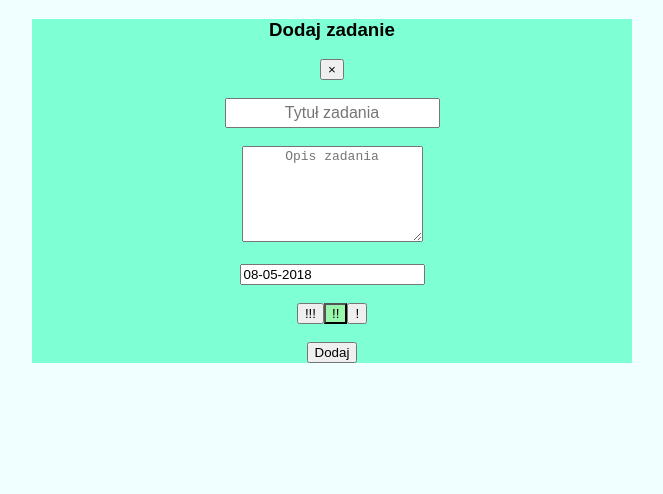
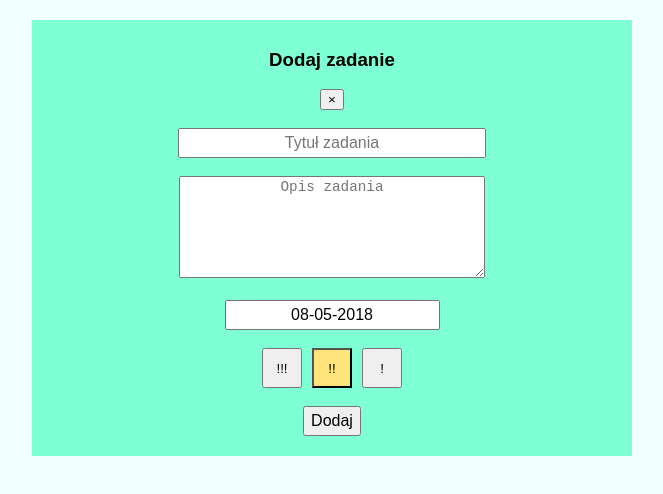
Before and after one commit to jarek-figura/gentlemen-app, a React (Create React App) app: page / in a window 1280 px wide. Both pictures are taken after a click on the button "Dodaj zadanie". Shown: the top 494 px of the page, without its empty margins (308-971 px from the left). Built offline with nearby package versions, Linux system fonts and the light colour scheme.

Commit message:
WIP: css added

```diff
--- a/src/components/AddTaskPopup/AddTaskPopup.css
+++ b/src/components/AddTaskPopup/AddTaskPopup.css
@@ -1,11 +1,13 @@
 .task-title {
   font-size: 1em;
   height: 24px;
+  width: 300px;
   text-align: center;
 }
 
 .task-area {
-  font-size: 1em;
+  font-size: 1.1em;
+  width: 300px;
   text-align: center;
 }
 
@@ -13,4 +15,11 @@
   max-width: 600px;
   text-align: center;
   background-color: aquamarine;
+  padding: 10px 0 20px 0;
+  margin-top: 20px;
 }
+
+.add-task-button {
+  font-size: 1em;
+  height: 30px;
+}
--- a/src/components/AddTaskPopup/AddTaskPopup.js
+++ b/src/components/AddTaskPopup/AddTaskPopup.js
@@ -88,7 +88,7 @@ class AddTaskPopup extends Component {
           handlePriority={this.handlePriority}
         /><br/>
 
-        <button form="form1">Dodaj</button>
+        <button className='add-task-button' form="form1">Dodaj</button>
       </div>
     )
   }
--- a/src/components/TaskDueDay/TaskDueDay.css
+++ b/src/components/TaskDueDay/TaskDueDay.css
@@ -0,0 +1,9 @@
+.date-picker {
+  font-size: 1rem;
+  text-align: center;
+  height: 24px;
+}
+
+.date-picker:hover {
+  cursor: pointer;
+}
--- a/src/components/TaskDueDay/TaskDueDay.js
+++ b/src/components/TaskDueDay/TaskDueDay.js
@@ -1,6 +1,7 @@
 import React, {Component} from 'react';
 import DatePicker from 'react-datepicker';
 import 'react-datepicker/dist/react-datepicker.css';
+import './TaskDueDay.css';
 
 class TaskDueDay extends Component {
   state = {
@@ -16,7 +17,7 @@ class TaskDueDay extends Component {
 
   render() {
     return (
-      <DatePicker
+      <DatePicker className='date-picker'
         selected={this.state.startDate}
         onChange={this.handleChange}
         withPortal
--- a/src/components/TaskPriority/TaskPriority.css
+++ b/src/components/TaskPriority/TaskPriority.css
@@ -1,11 +1,17 @@
 .activeButtonMedium{
-  background-color: rgba(255, 207, 0, 0.2);
+  background-color: #FFE37B;
 }
 
 .activeButtonLow{
-  background-color: rgba(67, 255, 0, 0.2);
+  background-color: #9FFF82;
 }
 
 .activeButtonHigh{
-  background-color: rgba(255, 0, 0, 0.2);
+  background-color: #FF9595;
 }
+
+.priority-button {
+  width: 40px;
+  height: 40px;
+  margin: 0 5px
+}
--- a/src/components/TaskPriority/TaskPriority.js
+++ b/src/components/TaskPriority/TaskPriority.js
@@ -14,17 +14,17 @@ class TaskPriority extends Component {
     this.props.handlePriority(activeButtonName);
   };
 
-  render(){
+  render() {
     const highButtonClass = this.state.activeButton === "high" ? "activeButtonHigh" : '';
     const mediumButtonClass = this.state.activeButton === "medium" ? "activeButtonMedium" : '';
     const lowButtonClass = this.state.activeButton === "low" ? "activeButtonLow" : '';
 
-    return(
-     <div>
-      <button className={highButtonClass} name="high" onClick={this.handleClick}>!!!</button>
-      <button className={mediumButtonClass} name="medium" onClick={this.handleClick}>!!</button>
-      <button className={lowButtonClass} name="low" onClick={this.handleClick}>!</button>
-     </div>
+    return (
+      <div>
+        <button className={highButtonClass + ' priority-button'} name="high" onClick={this.handleClick}>!!!</button>
+        <button className={mediumButtonClass + ' priority-button'} name="medium" onClick={this.handleClick}>!!</button>
+        <button className={lowButtonClass + ' priority-button'} name="low" onClick={this.handleClick}>!</button>
+      </div>
     )
   }
 }
```
